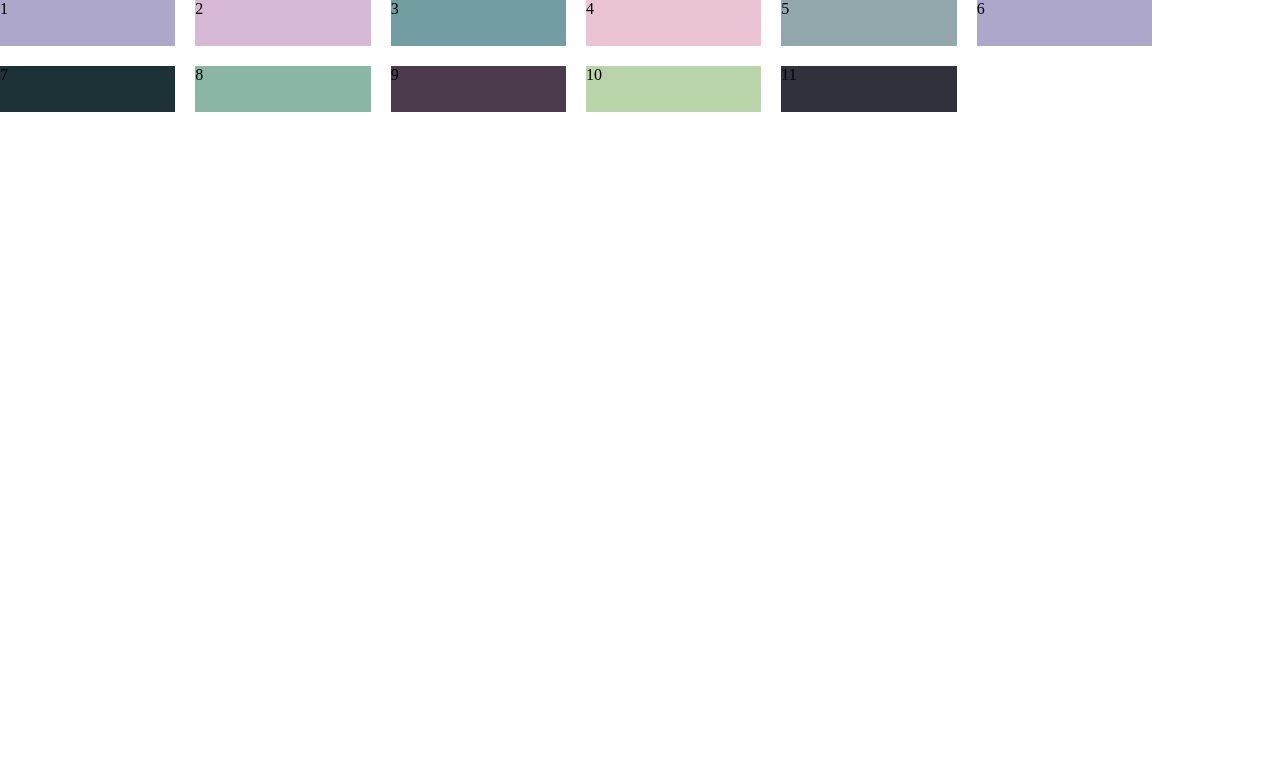
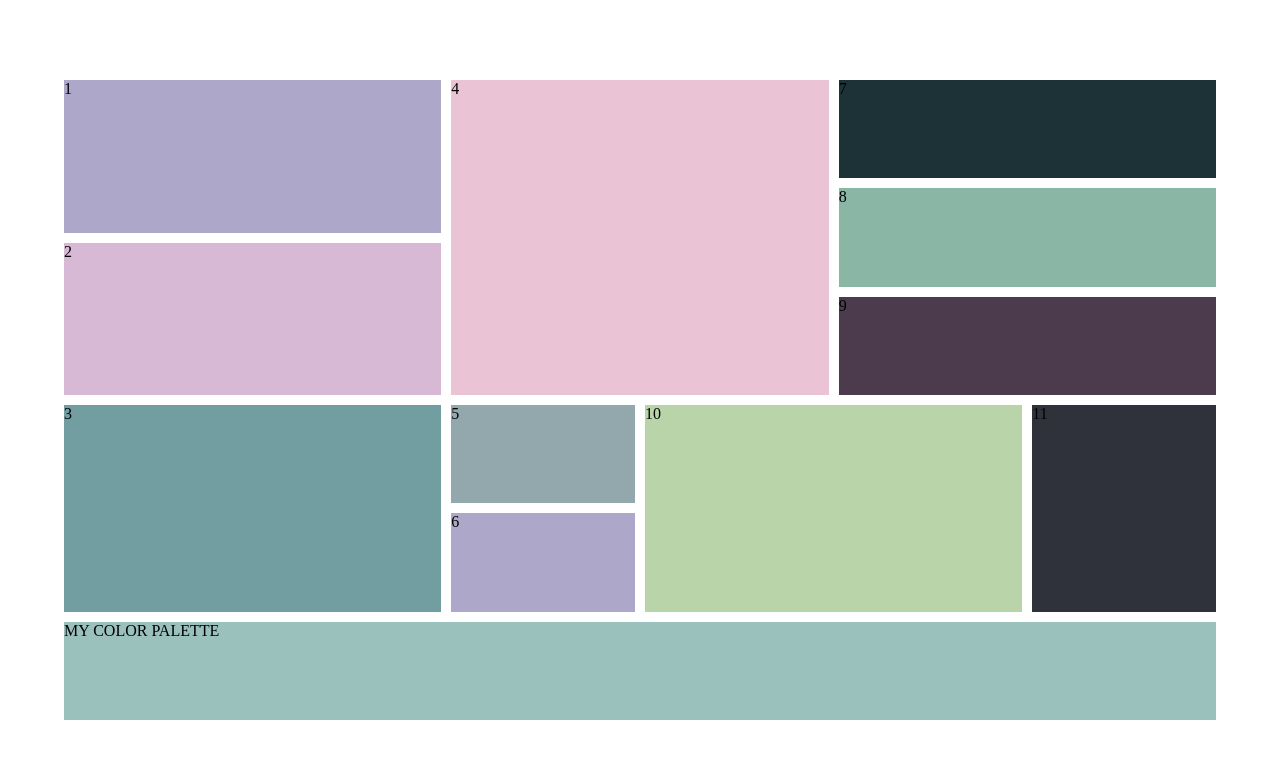
Before and after one commit to RiellaZ/my-color-project, a plain HTML site: page index.html in a window 1280 px wide. Drawn offline with Linux system fonts and the light colour scheme.

Commit message:
all placement done

```diff
--- a/index.html
+++ b/index.html
@@ -20,6 +20,7 @@
             <div class="grid_box_nine">9</div>
             <div class="grid_box_ten">10</div>
             <div class="grid_box_eleven">11</div>
+            <div class="grid_box_bottom">MY COLOR PALETTE</div>
         </div>
     </main>
 </body>
--- a/styles/style.css
+++ b/styles/style.css
@@ -5,13 +5,16 @@ body {
 .screen {
     width: 100%;
     height: 100vh;
+    display: flex;
+    justify-content: center;
+    align-items: center;
 }
 
 .grid_container {
     display: grid;
     grid-template-columns: repeat(6, 1fr);
-    grid-template-rows: repeat(10, 1fr) ;
-    grid-gap: 20px;
+    grid-template-rows: repeat(12, 1fr) ;
+    grid-gap: 10px;
     width: 90%;
     height: 80%;
 
@@ -19,54 +22,73 @@ body {
 
 .grid_box_one {
     background-color: #ADA7C9;
-
+    grid-row: 1 / 4;
+    grid-column: 1 / 3;
 }
 
 .grid_box_two {
     background-color: #D7B9D5;
-
+    grid-row: 4 / 7;
+    grid-column: 1 / 3;
 }
 
 .grid_box_three {
     background-color: #729EA1;
+    grid-row: 7 / 11;
+    grid-column: 1 / 3;
 
 }
 
 .grid_box_four {
     background-color: #EAC4D5;
-
+    grid-row: 1 / 7;
+    grid-column: 3 / 5;
 }
 
 .grid_box_five {
     background-color: #93A8AC;
+    grid-row: 7 / 9;
+    grid-column: 3 / 4;
 }
 
 .grid_box_six {
     background-color: #ADA7C9;
-
+    grid-row: 9 / 11;
+    grid-column: 3 / 4;
 }
 
 .grid_box_seven {
     background-color: #1D3236;
-
+    grid-row: 1 / 3;
+    grid-column: 5 / 7;
 }
 
 .grid_box_eight {
     background-color: #89B6A5;
-
+    grid-row: 3 / 5;
+    grid-column: 5 / 7;
 }
 
 .grid_box_nine {
     background-color: #4C3B4D;
-
+    grid-row: 5 / 7;
+    grid-column: 5 / 7;
 }
 
 .grid_box_ten {
     background-color: #BAD4AA;
-
+    grid-row: 7 / 11;
+    grid-column: 4 / 6;
 }
 
 .grid_box_eleven {
     background-color: #2F323A;
+    grid-row: 7 / 11;
+    grid-column: 6 / 7;
+}
 
+.grid_box_bottom {
+    background-color: #9BC1BC;
+    grid-row: 11 / 13;
+    grid-column: 1 / 7;
 }
```
